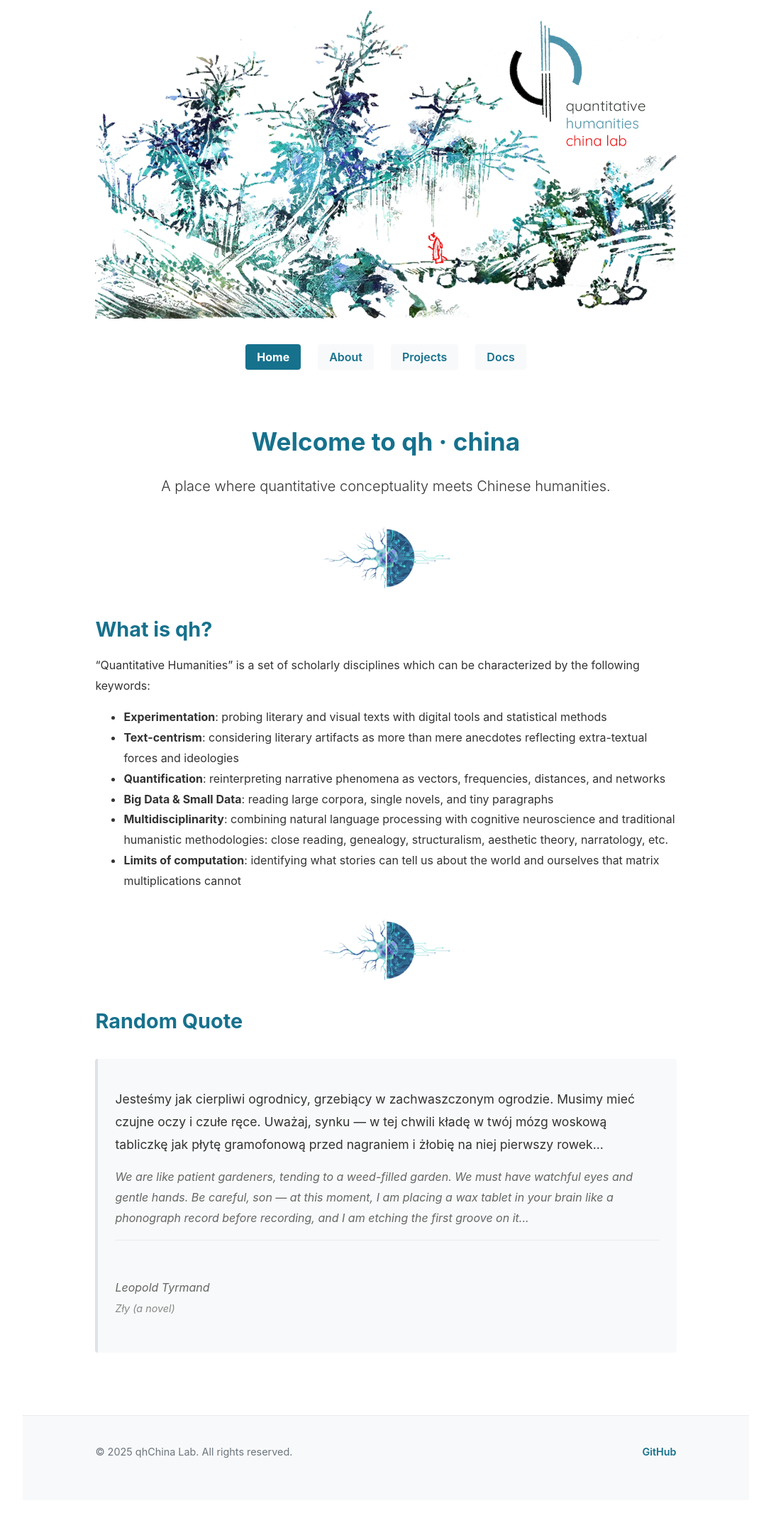
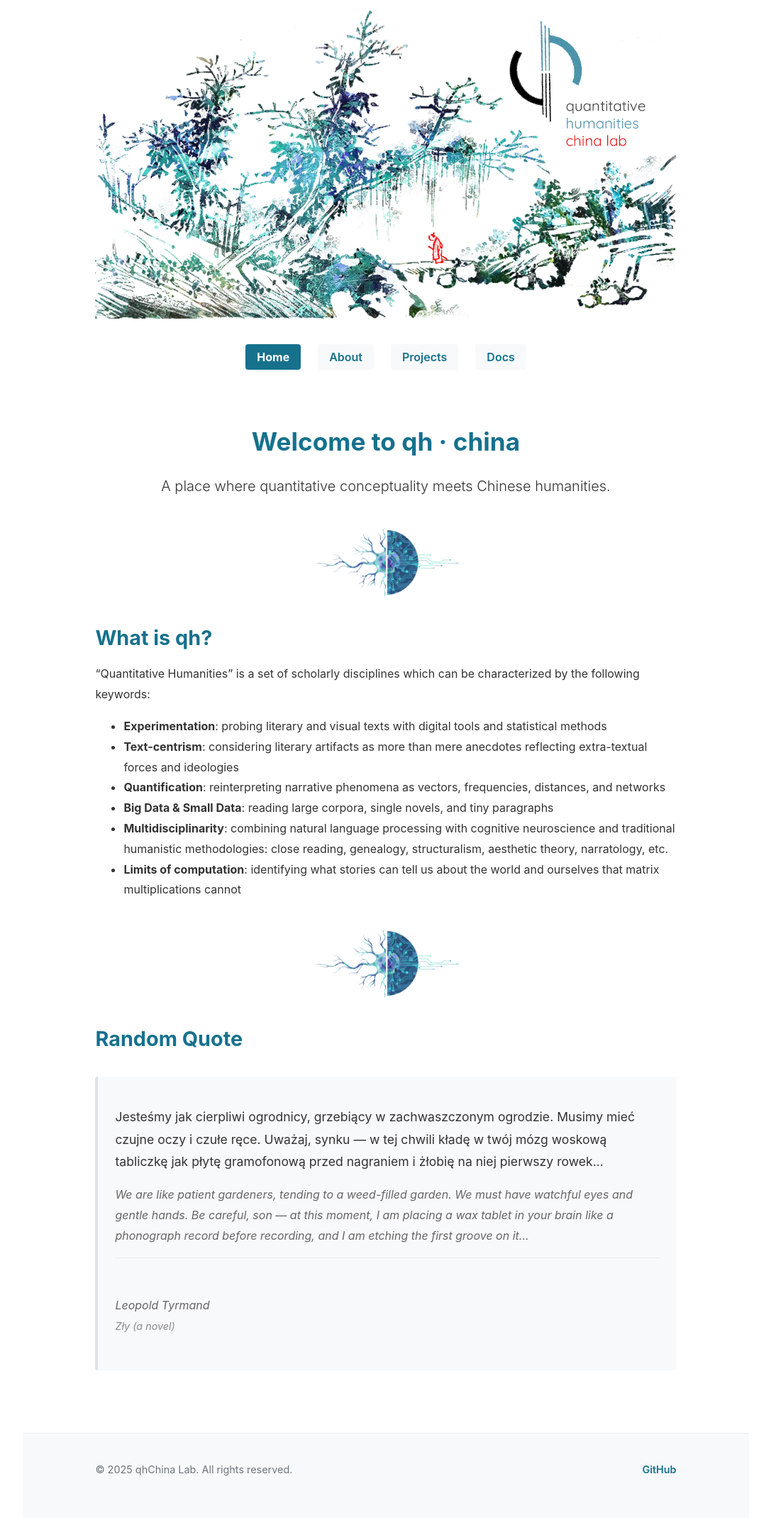
Before and after one commit to mcjkurz/qhchina, a Jekyll site: the page built from docs/index.md, in a window 1280 px wide. Shown: the whole page at 71% size, without its empty margins (96-1183 px from the left). Built offline with Jekyll 4.4.1, drawn with Linux system fonts in a browser that asks for light colours; before the commit the page ends 2114 px from its top, so only the background shows below that.

Commit message:
separator

```diff
--- a/docs/_sass/main.scss
+++ b/docs/_sass/main.scss
@@ -377,8 +377,8 @@ main {
 
 /* Separator image styling */
 img.separator {
-  width: 25% !important;
-  max-width: 200px !important;
+  width: 50% !important;
+  max-width: 225px !important;
   height: auto !important;
   margin: 2rem auto !important;
   display: block !important;
```
